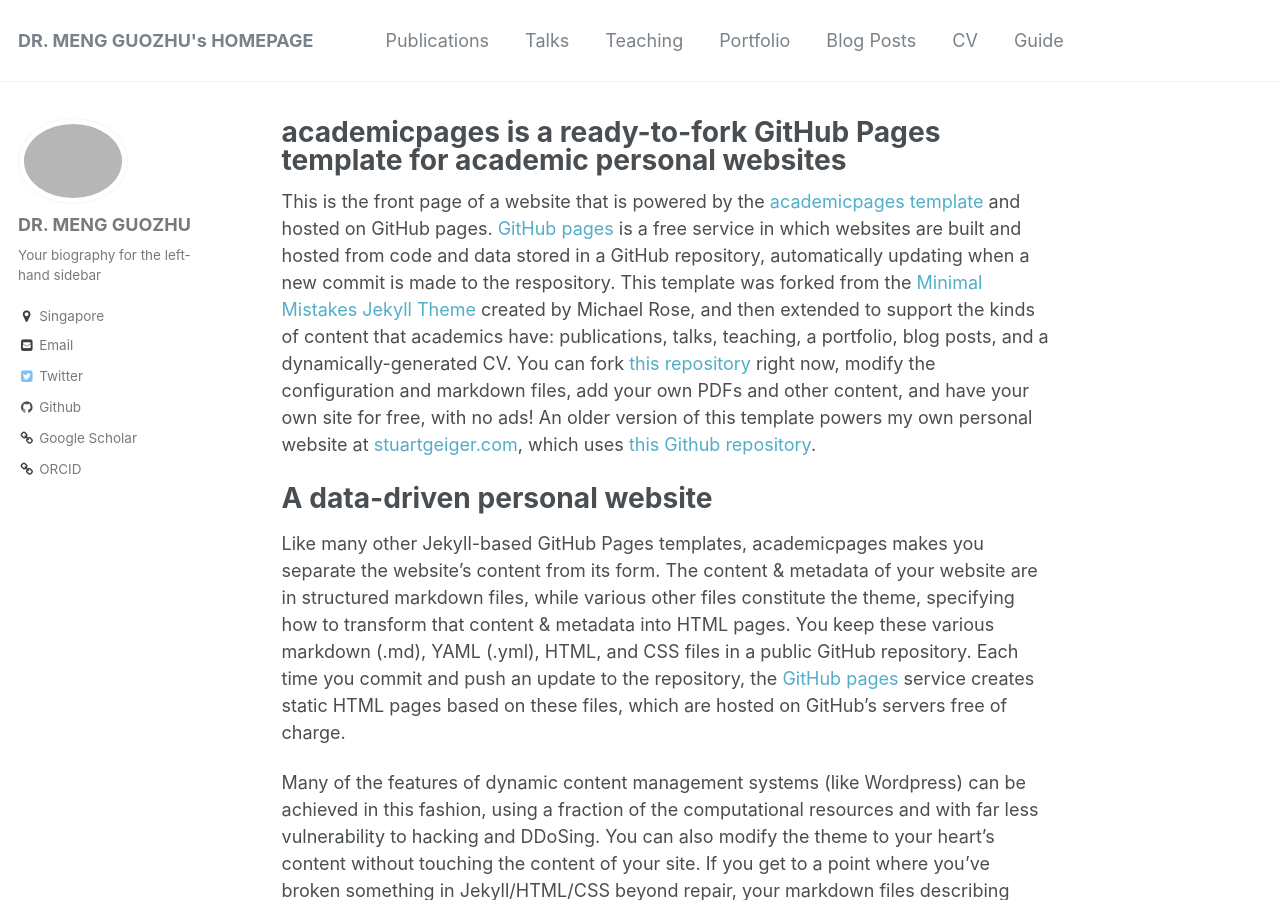
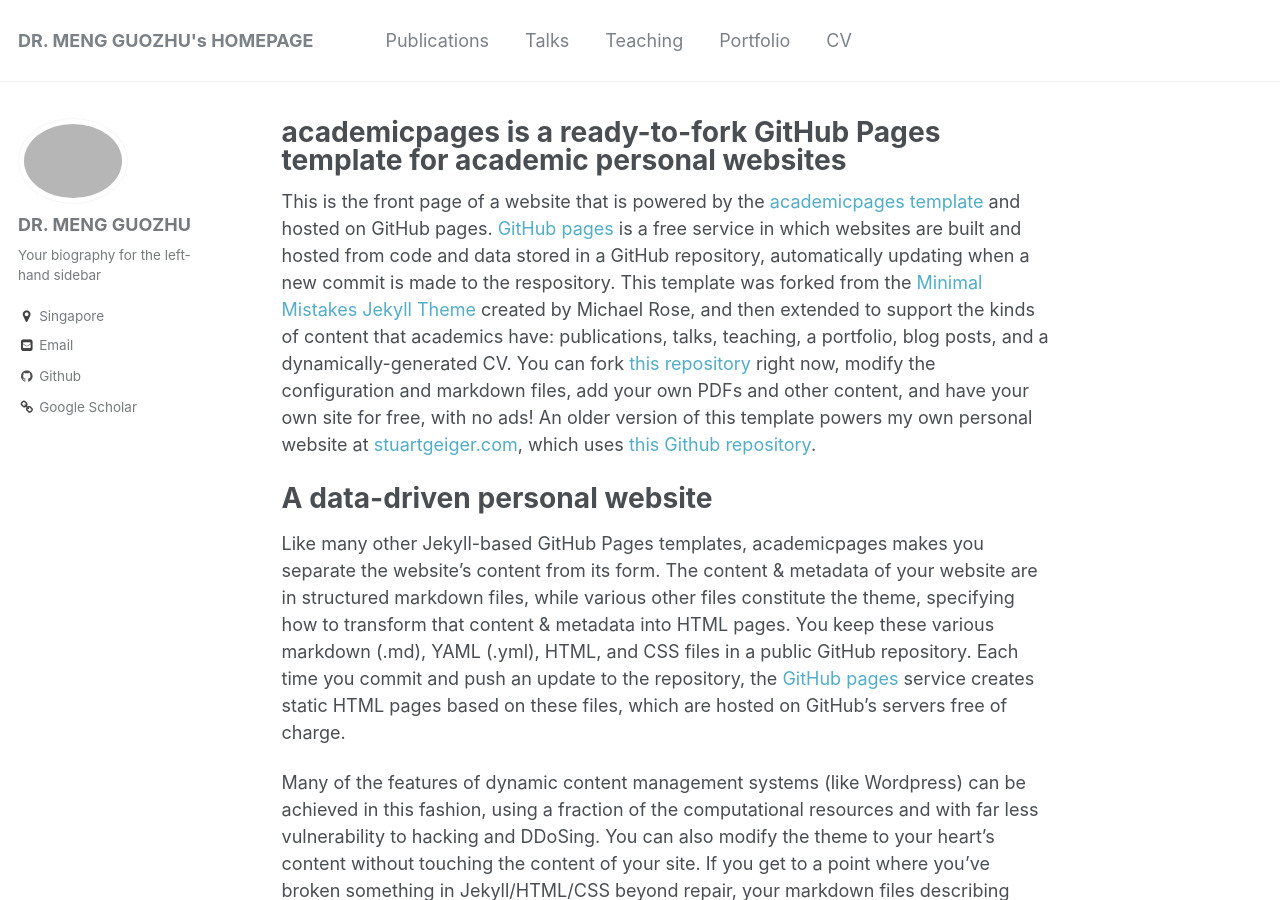
Before and after one commit to impillar/impillar.github.io, a Jekyll site: the page built from _pages/about.md, in a window 1280 px wide and 900 px high. Built offline with Jekyll 4.4.1, drawn with Linux system fonts in a browser that asks for light colours.

Commit message:
change the config and navigation files

```diff
--- a/_config.yml
+++ b/_config.yml
@@ -97,13 +97,13 @@
   instagram        :
   lastfm           :
   linkedin         :
-  orcid            : "http://orcid.org/yourorcidurl"
+  orcid            : # "http://orcid.org/yourorcidurl"
   pinterest        :
   soundcloud       :
   stackoverflow    : # http://stackoverflow.com/users/123456/username
   steam            :
   tumblr           :
-  twitter          : "replacethistwitterhandle"
+  twitter          : # "replacethistwitterhandle"
   vine             :
   weibo            :
   xing             :
```
Also changed, not shown: _data/navigation.yml (+4 -4 lines).
